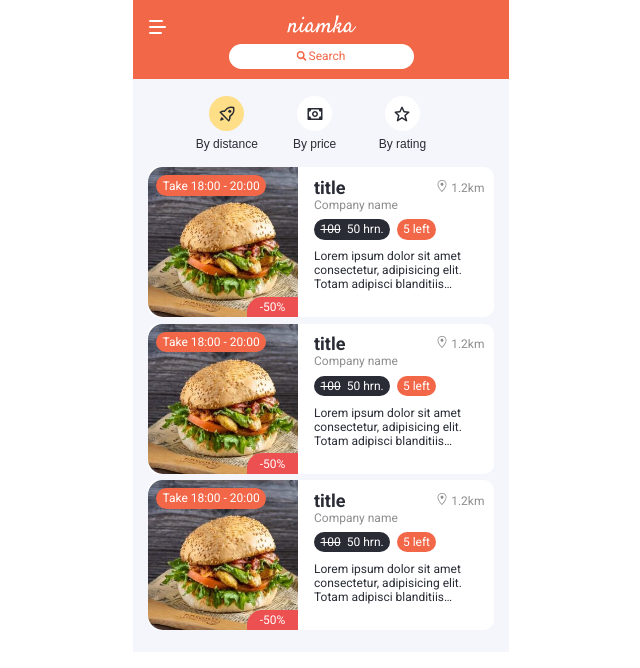
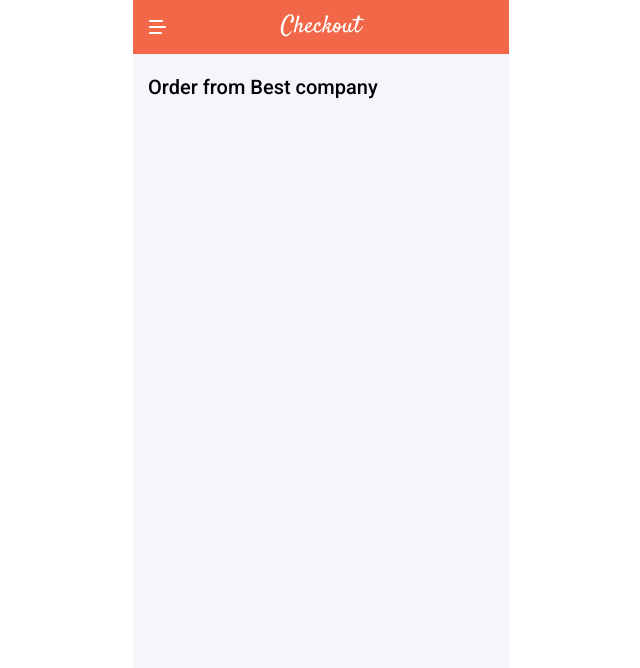
Before and after one commit to TarSen99/niamka, a React (Create React App) app: page /checkout in a window 1280 px wide. Shown: the top 668 px of the page, without its empty margins (319-959 px from the left). Built offline with nearby package versions, Linux system fonts and the light colour scheme.

Commit message:
added checkout page template

```diff
--- a/src/App.js
+++ b/src/App.js
@@ -2,18 +2,25 @@ import { BrowserRouter as Router, Switch, Route } from 'react-router-dom';
 
 import './App.scss';
 import Home from '@/views/Home/Home.js';
-import Login from './views/Login/Login.js'
+import Login from './views/Login/Login.js';
 import Product from '@/views/Product/Product.js';
+import Checkout from '@/views/Checkout/Checkout.js';
 import CheckoutButton from '@/components/general/CheckoutButton/CheckoutButton.js';
 import { useSelector } from 'react-redux';
 
 function App() {
-  const products = useSelector(state => state.productReducer.value)
+  const products = useSelector((state) => state.productReducer.value);
 
   return (
     <div className="app">
       <Router>
-        <div className={ !products.length ? "app__content" : "app__content app__contentWithCheckoutButton" }>
+        <div
+          className={
+            !products.length
+              ? 'app__content'
+              : 'app__content app__contentWithCheckoutButton'
+          }
+        >
           <Switch>
             <Route path="/about">About</Route>
             <Route path="/login">
@@ -21,6 +28,9 @@ function App() {
             </Route>
             <Route path="/product/:id">
               <Product />
+            </Route>
+            <Route path="/checkout">
+              <Checkout />
             </Route>
             <Route path="/">
               <Home />
--- a/src/App.scss
+++ b/src/App.scss
@@ -5,7 +5,7 @@
 
   &__content {
     background-color: var(--background);
-    height: 100%;
+    min-height: 100vh;
     position: relative;
   }
 
--- /dev/null
+++ b/src/views/Checkout/Checkout.js
@@ -0,0 +1,18 @@
+import styles from './Checkout.module.scss'
+import Header from '../../components/Header/Header.js';
+
+const Checkout = () => {
+    return (
+      <div>
+        <Header title="Checkout" color="orange"></Header>
+
+        <div className='container'>
+          <h1 className="fz-20 medium mt-2">
+            Order from Best company
+          </h1>
+        </div>
+      </div>
+    )
+}
+
+export default Checkout;
--- a/src/views/Product/Product.js
+++ b/src/views/Product/Product.js
@@ -125,7 +125,7 @@ const Product = () => {
       </div>
 
       <div
-        className={ `${ styles.bottom } pt-5 mb-5` }
+        className={ `${ styles.bottom } pt-5` }
       >
         <Slider { ...settings }>
           <div style={ { width: '150px' } }>
```
Also changed, not shown: src/views/Checkout/Checkout.module.scss (added), 1 other file (tests, documents, lock files or other folders).
